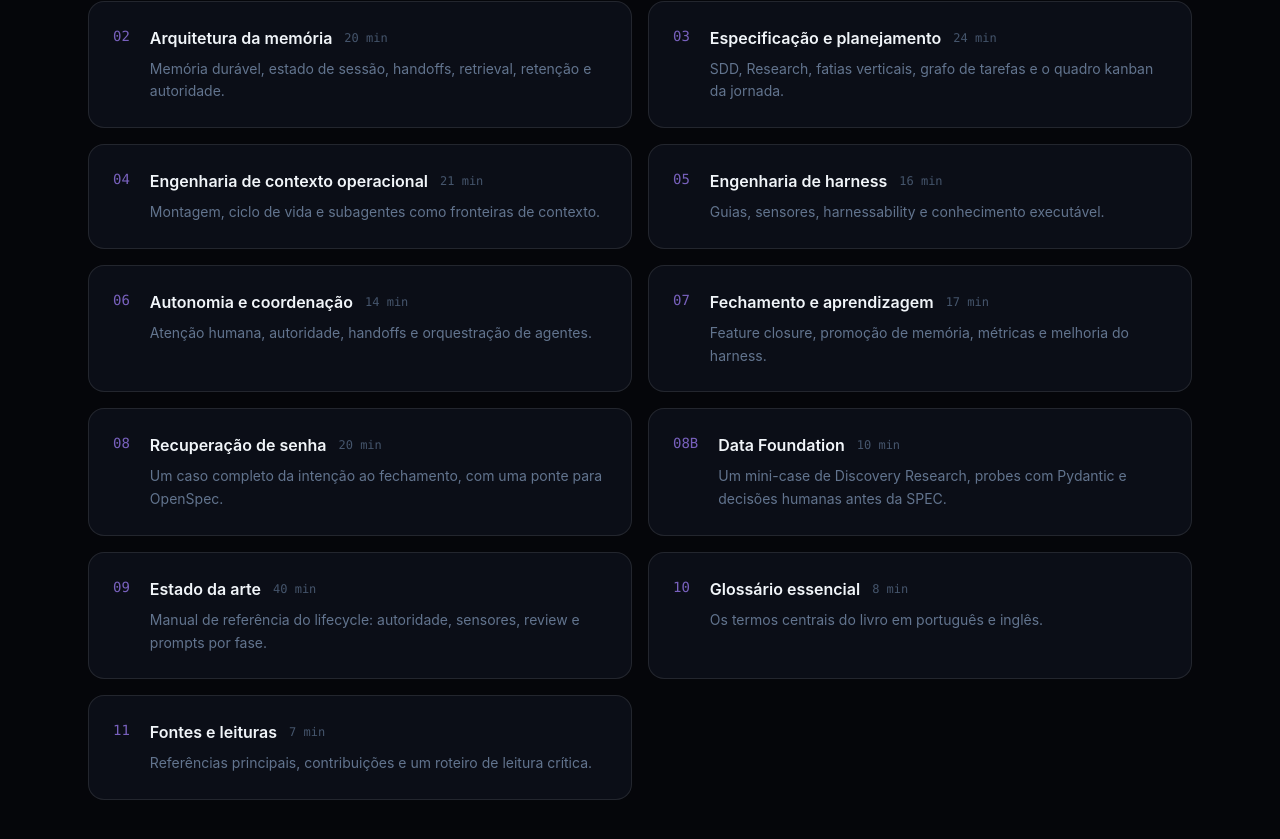
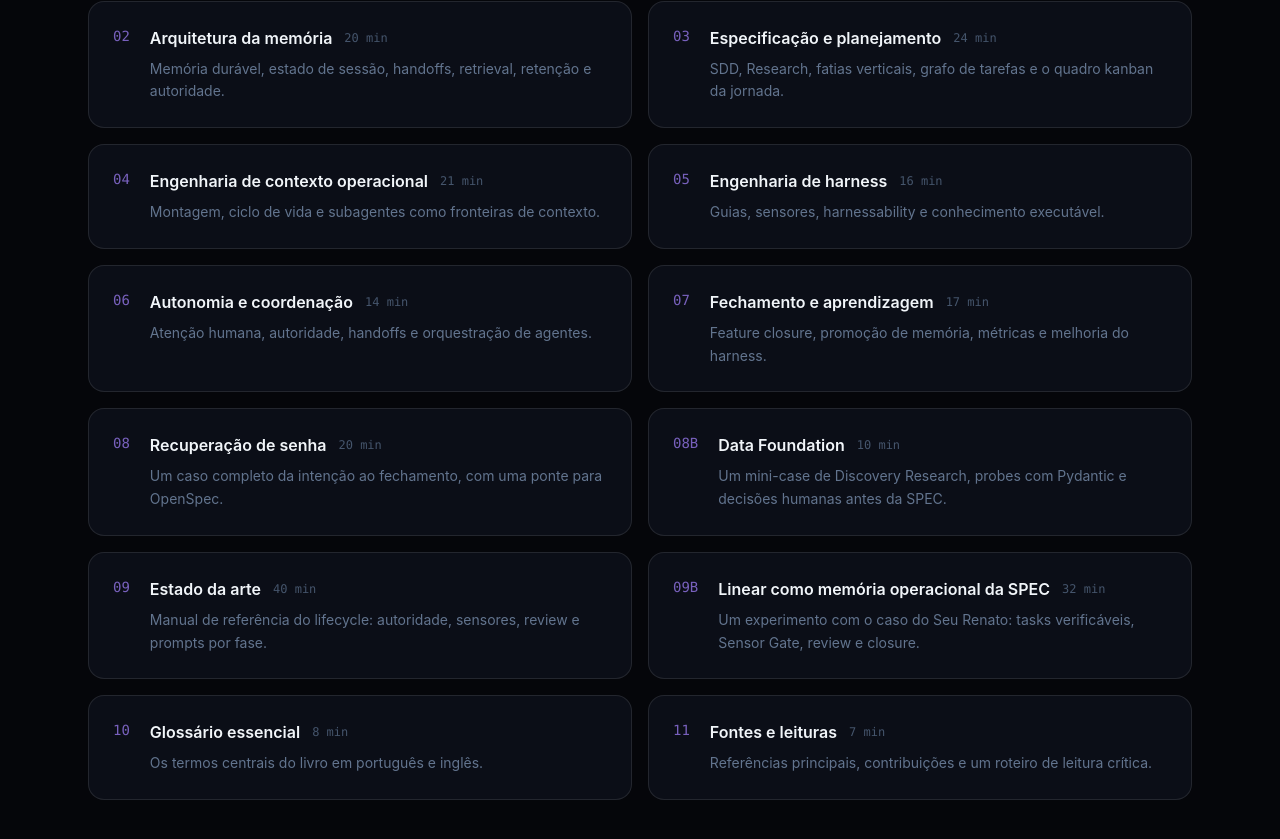
Before and after one commit to Erick-Marinho/do-zero-ao-agente, a React (Vite) app: page /livro in a window 1280 px wide. Shown: the part 1063-1902 px from the top of the page. Built offline with nearby package versions, Linux system fonts and the light colour scheme.

Commit message:
docs: adiciona experimento operacional com Linear

```diff
--- a/src/data/livro.ts
+++ b/src/data/livro.ts
@@ -121,6 +121,16 @@ export const capitulosLivro: CapituloLivro[] = [
     leitura: '40 min',
   },
   {
+    slug: 'linear-memoria-operacional',
+    arquivo: '09b-linear-como-memoria-operacional-da-spec.md',
+    numero: '09B',
+    grupo: 'Prática',
+    titulo: 'Linear como memória operacional da SPEC',
+    descricao:
+      'Um experimento com o caso do Seu Renato: tasks verificáveis, Sensor Gate, review e closure.',
+    leitura: '32 min',
+  },
+  {
     slug: 'glossario',
     arquivo: '10-glossario-essencial.md',
     numero: '10',
@@ -146,7 +156,7 @@ export const dadosLivro = {
   edicao: 'Edição 0.2',
   partes: 7,
   capitulosConceituais: 17,
-  diagramas: 58,
+  diagramas: 64,
 }
 
 export function encontrarCapitulo(slug: string | undefined) {
```
Also changed, not shown: 5 other files (tests, documents, lock files or other folders).
